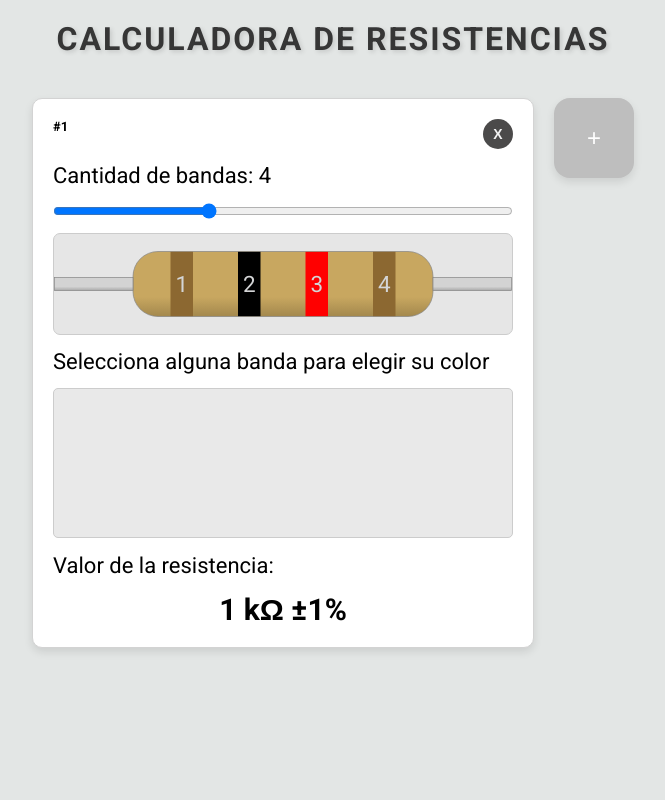
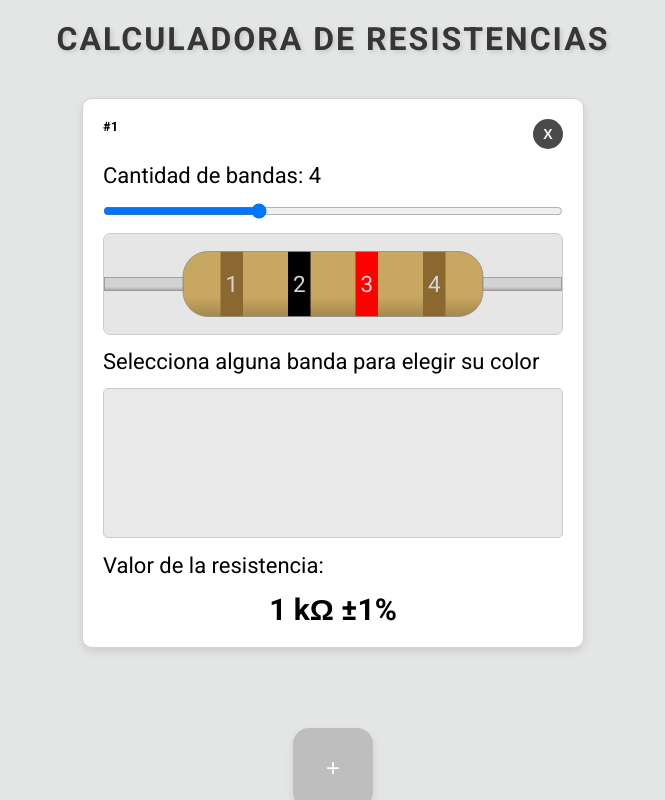
Before and after one commit to Daav97/react-resistor-calculator, a React (Vite) app: page / in a window 1280 px wide. Shown: the whole page, without its empty margins (307-972 px from the left). Built offline with nearby package versions, Linux system fonts and the light colour scheme.

Commit message:
Se agrega lógica para acomodo de botón de agregar

```diff
--- a/src/App.css
+++ b/src/App.css
@@ -19,13 +19,18 @@
 
 .calculatorsArea {
   display: flex;
-  gap: 20px;
+  gap: 50px;
   flex-wrap: wrap;
   padding: 20px;
   justify-content: center;
 }
 
 .buttonSpace {
+  width: 502px;
+  height: 550px;
+  display: flex;
+  justify-content: center;
+  padding: 30px;
 }
 
 .addButton {
--- a/src/App.jsx
+++ b/src/App.jsx
@@ -17,7 +17,14 @@ function App() {
   return (
     <div className="mainContainer">
       <h1 className="title">CALCULADORA DE RESISTENCIAS</h1>
-      <div className="calculatorsArea">
+      <div
+        className="calculatorsArea"
+        style={
+          calculators.length === 1
+            ? { flexDirection: "column" }
+            : { flexDirection: "row" }
+        }
+      >
         {calculators.map((calc, idx) => (
           <CalculatorBox
             key={calc.id}
@@ -25,7 +32,14 @@ function App() {
             onCloseClick={() => handleCloseCalculatorBox(calc.id)}
           />
         ))}
-        <div className="buttonSpace">
+        <div
+          className="buttonSpace"
+          style={
+            calculators.length === 1 || calculators.length % 3 === 0
+              ? { alignItems: "start" }
+              : { alignItems: "center" }
+          }
+        >
           <button className="addButton" onClick={addCalculatorBox}>
             +
           </button>
```
